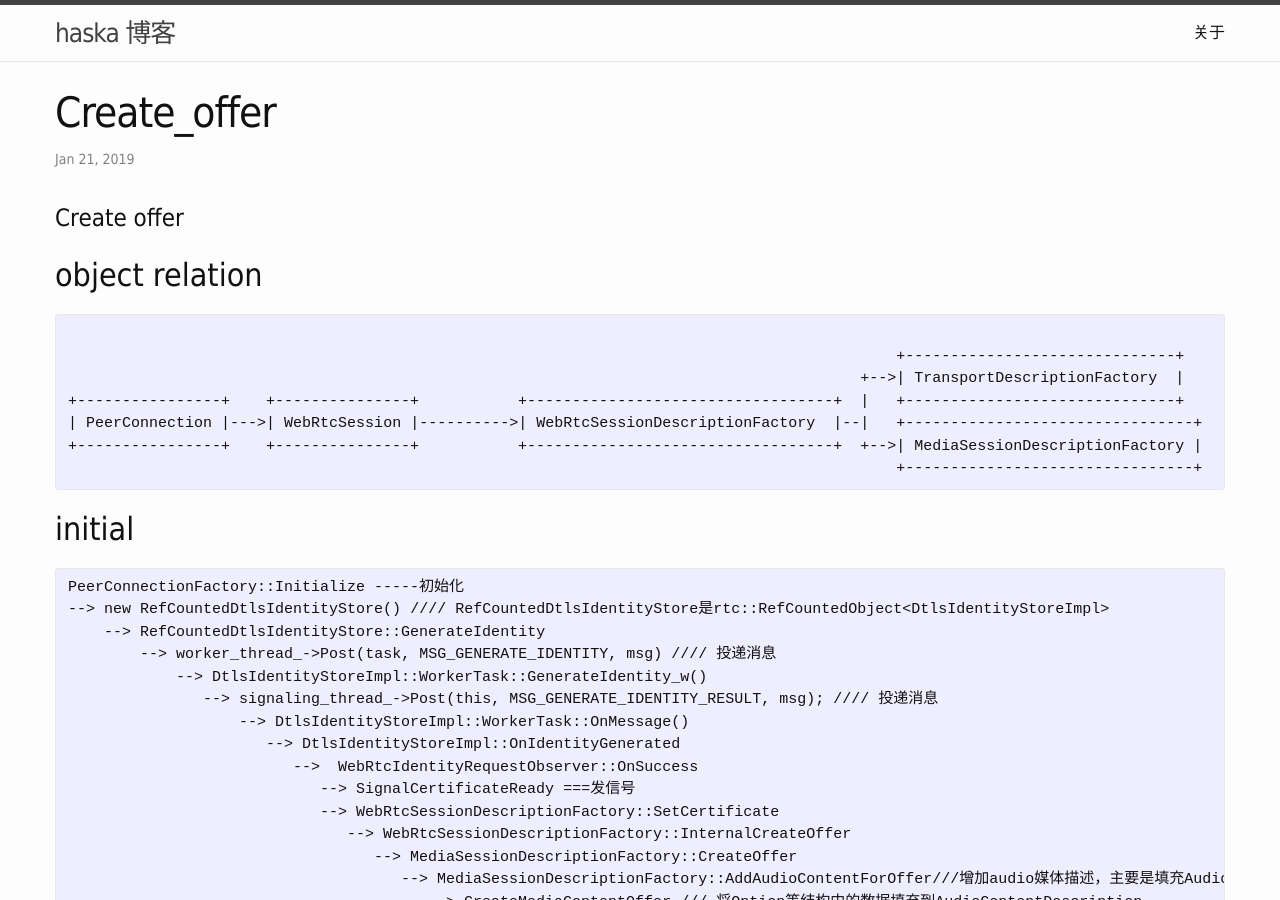
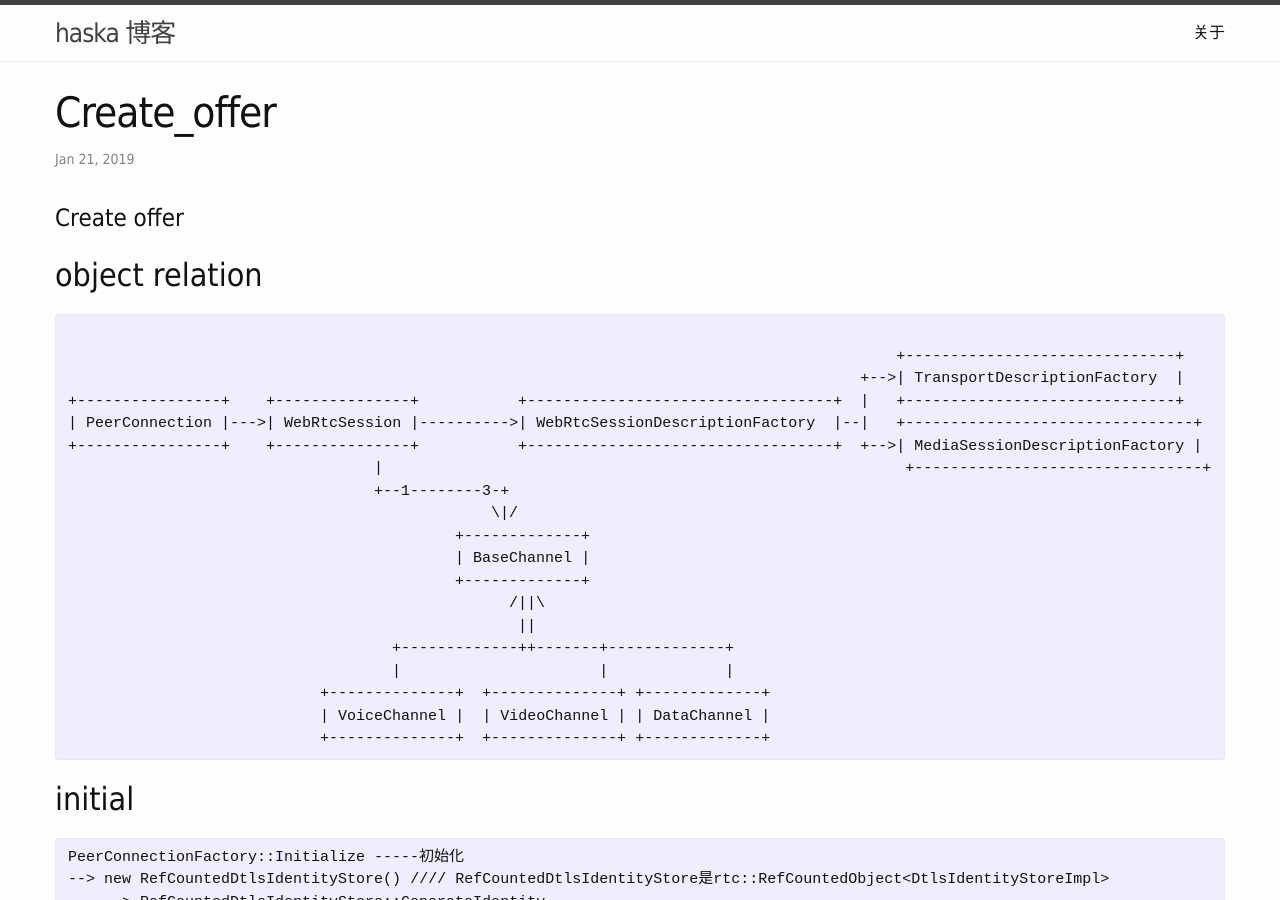
Before and after one commit to haska1025/haska1025.github.io, a Jekyll site: the page built from _posts/2019-01-21-create_offer.md, in a window 1280 px wide and 900 px high. Built offline with Jekyll 4.4.1, drawn with Linux system fonts in a browser that asks for light colours; our own code applies the rules of GitHub Pages for plain Markdown files.

Commit message:
Update 2019-01-21-create_offer.md

````diff
--- a/_posts/2019-01-21-create_offer.md
+++ b/_posts/2019-01-21-create_offer.md
@@ -9,7 +9,19 @@
 +----------------+    +---------------+           +----------------------------------+  |   +------------------------------+
 | PeerConnection |--->| WebRtcSession |---------->| WebRtcSessionDescriptionFactory  |--|   +--------------------------------+
 +----------------+    +---------------+           +----------------------------------+  +-->| MediaSessionDescriptionFactory |
-                                                                                            +--------------------------------+
+                                  |                                                          +--------------------------------+
+                                  +--1--------3-+
+                                               \|/
+                                           +-------------+
+                                           | BaseChannel |
+                                           +-------------+
+                                                 /||\
+                                                  ||
+                                    +-------------++-------+-------------+
+                                    |                      |             |
+                            +--------------+  +--------------+ +-------------+
+                            | VoiceChannel |  | VideoChannel | | DataChannel |
+                            +--------------+  +--------------+ +-------------+
 ```
 
 ## initial
````
